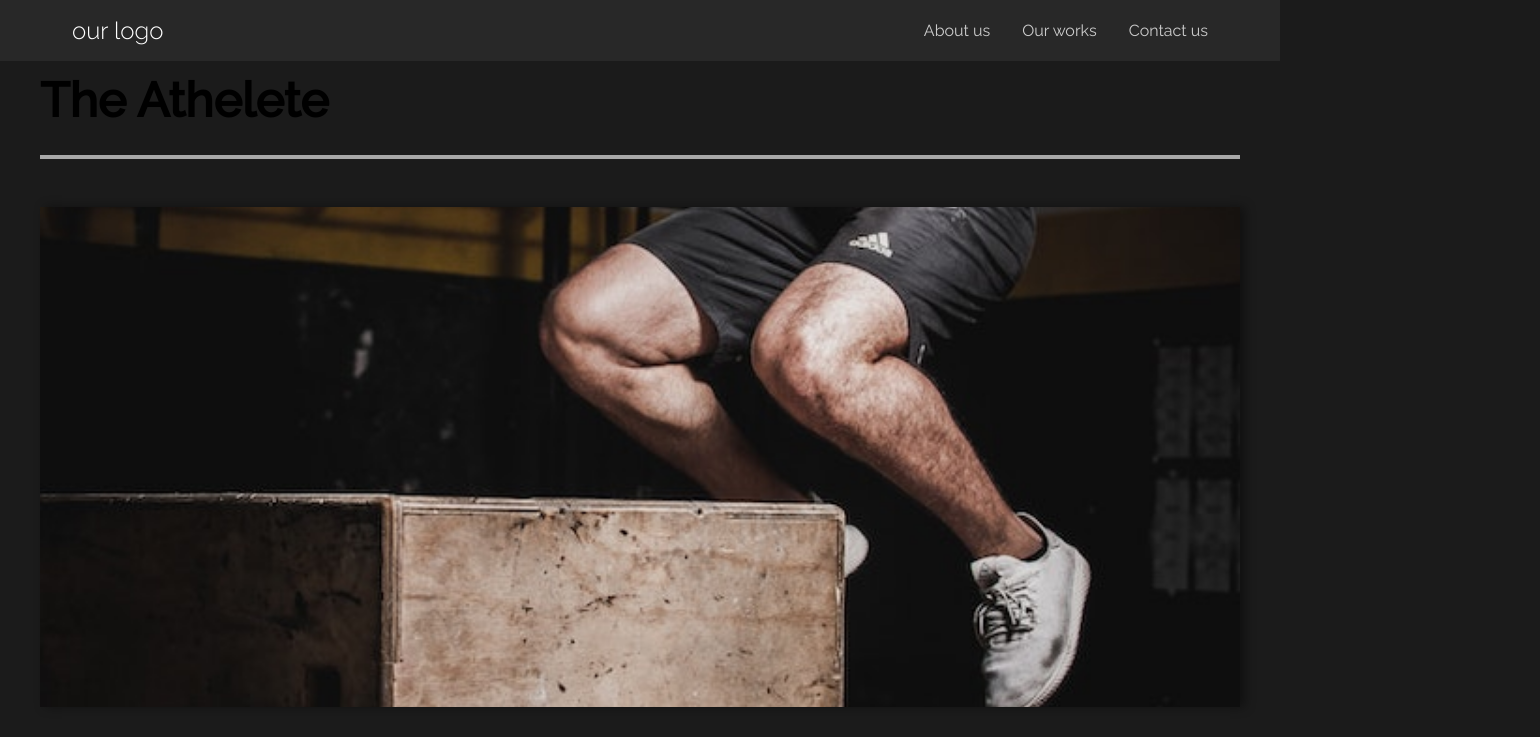
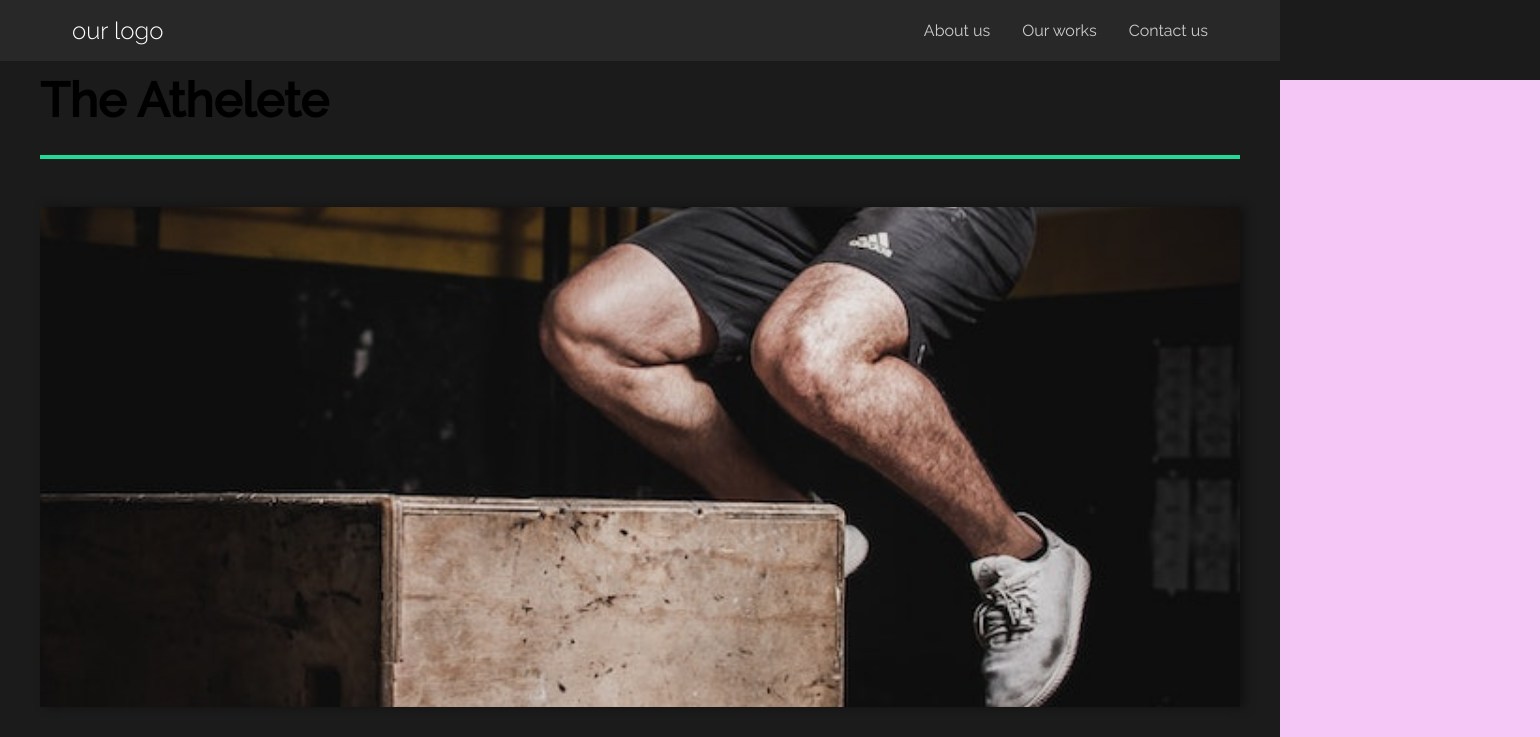
Before and after one commit to lahcenbcf/brandTemplate, a React (Vite) app: page /ourwork in a window 1280 px wide. Shown: the top 737 px of the page, 1540 px wide, since content can reach past the window. Built offline with nearby package versions, Linux system fonts and the light colour scheme.

Commit message:
add animation to workPage

```diff
--- a/src/pages/OurWork.jsx
+++ b/src/pages/OurWork.jsx
@@ -1,18 +1,21 @@
 import { Link } from 'react-router-dom'
 //Animation
-import { pageAnimation } from './animations'
+import { pageAnimation , fadeAnim , photoAnim ,lineAnimation , frameAnim} from './animations'
 import { motion } from 'framer-motion'
 import {moviesState} from "./state/movieState"
 const OurWork = () => {
 
   return (
     <motion.div className="work" variants={pageAnimation} initial="hidden" animate="show"  exit="exit">
+    <motion.div variants={frameAnim} className='frame frame1'></motion.div>
+    <motion.div variants={frameAnim} className='frame frame2'></motion.div>
+    <motion.div variants={frameAnim} className='frame frame3'></motion.div>
     {
       moviesState().map(work=>(
         <div className="movie">
-          <h2>{work.title}</h2>
-          <div className="line"></div>
-          <img src={work.mainImg} alt={work.title} />
+          <motion.h2 variants={fadeAnim}>{work.title}</motion.h2>
+          <motion.div variants={lineAnimation} className="line"></motion.div>
+          <motion.img variants={photoAnim} src={work.mainImg} alt={work.title} />
           <Link to={work.url}><button>see more</button></Link>
       </div>
       ))
--- a/src/pages/animations.js
+++ b/src/pages/animations.js
@@ -8,7 +8,7 @@ export const pageAnimation={
 
         y:0,
         transition: {
-            duration:1,
+            duration:0.5,
             when:"beforeChildren",
             staggerChildren:0.5
         }
@@ -57,3 +57,30 @@ export const photoAnim={
         }
     }
 }
+export const lineAnimation={
+    hidden:{
+        width:0
+    },
+    show:{
+        width:"100%",
+        transition:{
+            duration:1,
+            ease:"easeOut"
+        }
+    }
+}
+
+export const frameAnim={
+    hidden:{
+        x:"-130%",
+        skew:"45deg"
+    },
+    show:{
+        x:"100%",
+        skew:"0deg",
+        transition:{
+            duration:0.75,
+            ease:"easeOut"
+        }
+    }
+}
--- a/src/pages/styles.css
+++ b/src/pages/styles.css
@@ -12,7 +12,7 @@
 .work .line{
     width: 100%;
     height: 4px;
-    background-color: #cccc;
+    background-color: #23d997;
     margin-bottom: 2rem;
 }
 .work .movie img{
@@ -67,3 +67,21 @@ img.goodTimes{
 .secondImg{
     max-height: 60vh;
 }
+
+.frame{
+    position: fixed;
+    top: 10%;
+    left: 0;
+    height: 100%;
+    width: 100%;
+    z-index: 2;
+}
+.frame1{
+    background-color: #b6e1e0;
+}
+.frame2{
+    background-color: #f8da5b;
+}
+.frame3{
+    background-color: #f5c7f7;
+}
```
